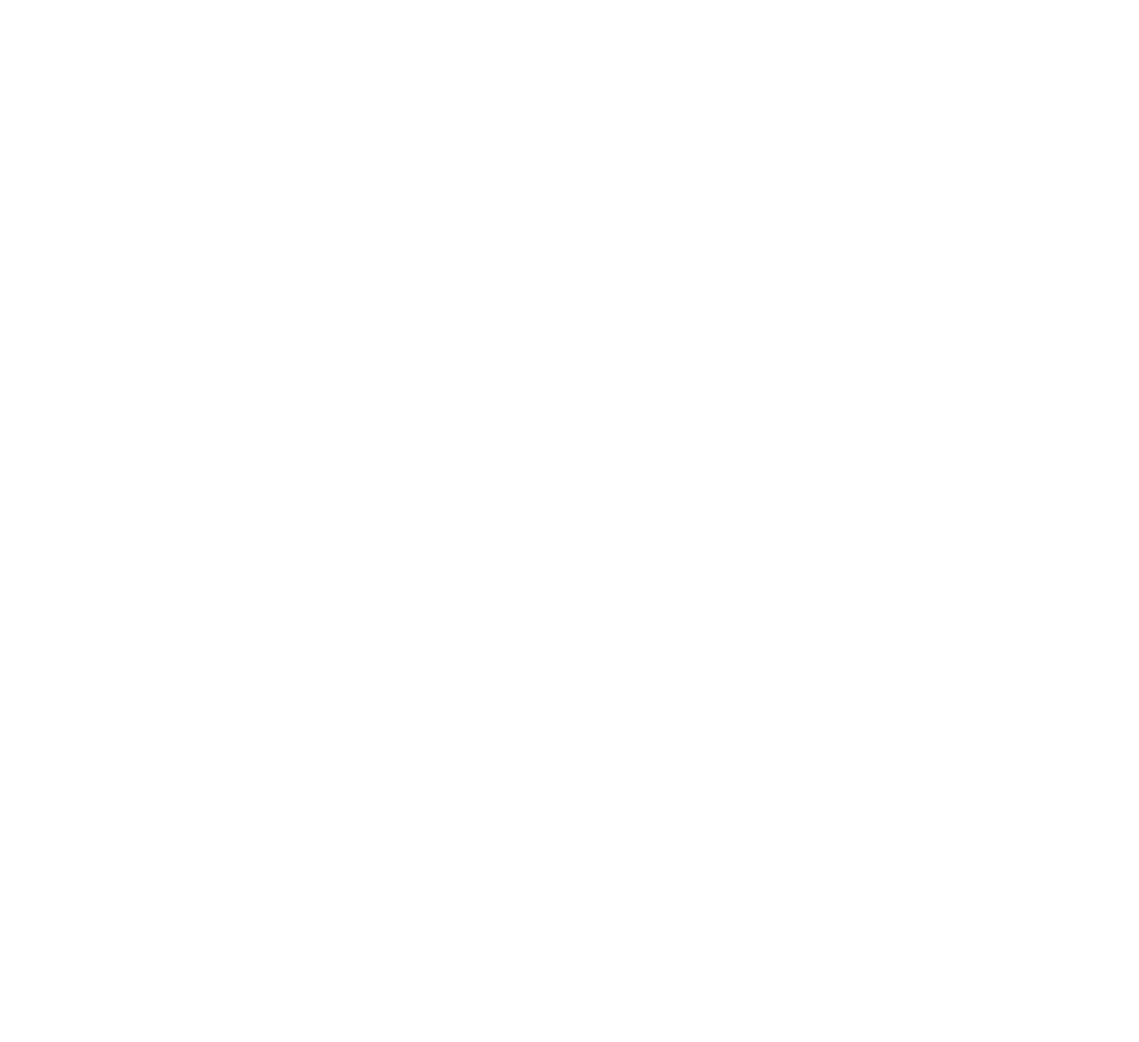
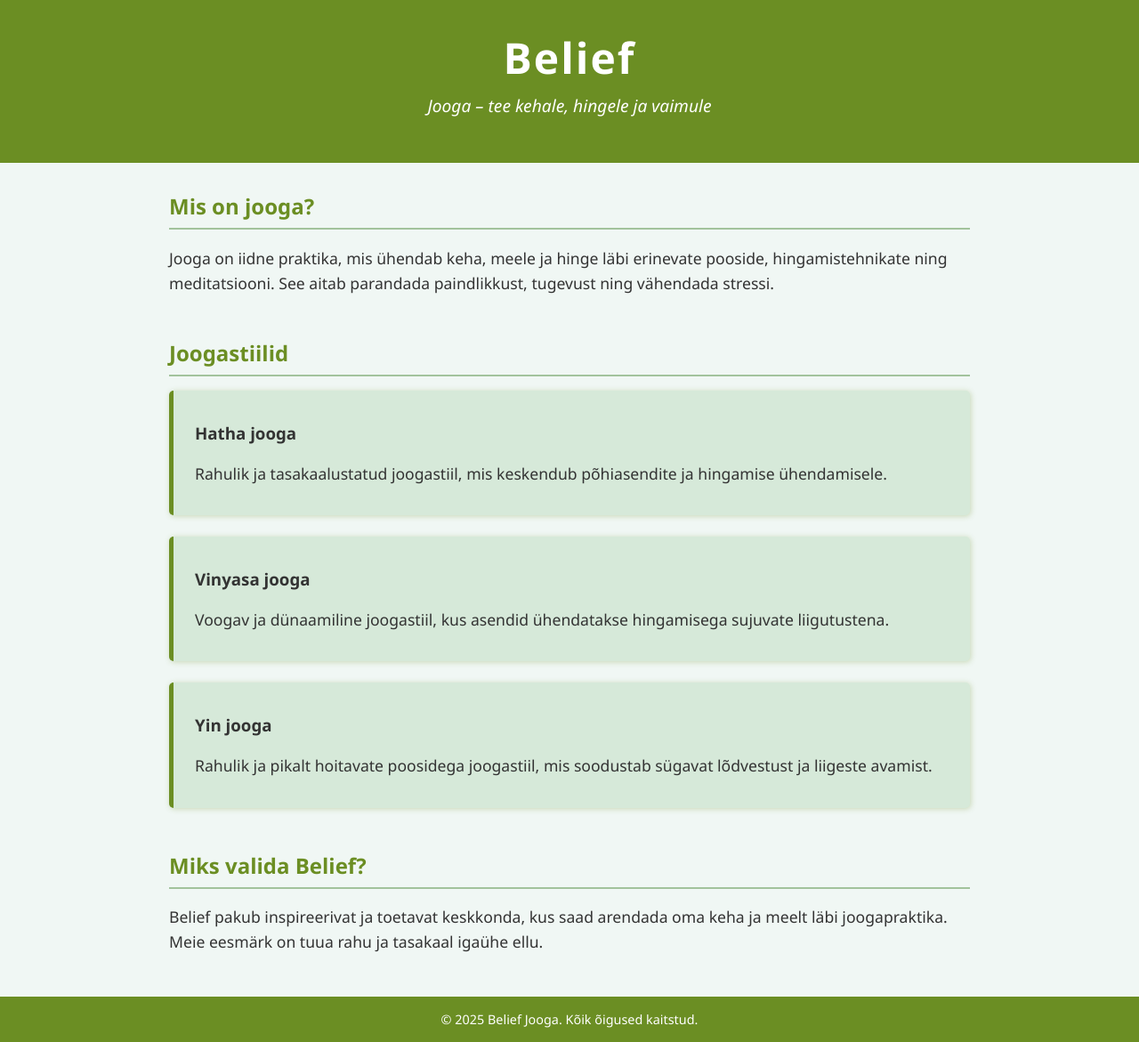
Before and after one commit to kermoblock/kermoblock.github.io, a plain HTML site: page projekt2.html in a window 1280 px wide. Shown: the whole page at 89% size. Before the commit the page ends 800 px from the top, so only its background shows below. Drawn offline with Linux system fonts and the light colour scheme.

Commit message:
veebileht

```diff
--- a/projekt2.html
+++ b/projekt2.html
@@ -0,0 +1,127 @@
+<!DOCTYPE html>
+<html lang="et">
+<head>
+    <meta charset="UTF-8" />
+    <meta name="viewport" content="width=device-width, initial-scale=1" />
+    <title>Belief - Jooga</title>
+    <style>
+        /* Põhiline stiil */
+        body {
+            font-family: 'Segoe UI', Tahoma, Geneva, Verdana, sans-serif;
+            margin: 0;
+            background: #f0f7f4;
+            color: #333;
+        }
+
+        header {
+            background-color: #6b8e23;
+            color: white;
+            padding: 2rem 1rem;
+            text-align: center;
+        }
+
+        header h1 {
+            margin: 0;
+            font-size: 3rem;
+            letter-spacing: 2px;
+        }
+
+        header p {
+            font-style: italic;
+            margin-top: 0.5rem;
+            font-size: 1.2rem;
+        }
+
+        main {
+            max-width: 900px;
+            margin: 2rem auto;
+            padding: 0 1rem;
+        }
+
+        section {
+            margin-bottom: 3rem;
+        }
+
+        section h2 {
+            color: #6b8e23;
+            border-bottom: 2px solid #a2c39c;
+            padding-bottom: 0.5rem;
+            margin-bottom: 1rem;
+        }
+
+        section p {
+            line-height: 1.6;
+            font-size: 1.1rem;
+        }
+
+        /* Joogastiilide kastid */
+        .yoga-style {
+            background-color: #d6e9d9;
+            border-left: 5px solid #6b8e23;
+            padding: 1rem 1.5rem;
+            margin-bottom: 1.5rem;
+            border-radius: 5px;
+            box-shadow: 1px 1px 6px rgba(107, 142, 35, 0.3);
+        }
+
+        footer {
+            background-color: #6b8e23;
+            color: white;
+            text-align: center;
+            padding: 1rem 0;
+            font-size: 0.9rem;
+        }
+
+        /* Responsive */
+        @media (max-width: 600px) {
+            header h1 {
+                font-size: 2.2rem;
+            }
+
+            main {
+                padding: 0 0.5rem;
+            }
+        }
+    </style>
+</head>
+<body>
+    <header>
+        <h1>Belief</h1>
+        <p>Jooga – tee kehale, hingele ja vaimule</p>
+    </header>
+
+    <main>
+        <section>
+            <h2>Mis on jooga?</h2>
+            <p>Jooga on iidne praktika, mis ühendab keha, meele ja hinge läbi erinevate pooside, hingamistehnikate ning meditatsiooni. See aitab parandada paindlikkust, tugevust ning vähendada stressi.</p>
+        </section>
+
+        <section>
+            <h2>Joogastiilid</h2>
+            <div class="yoga-style">
+                <h3>Hatha jooga</h3>
+                <p>Rahulik ja tasakaalustatud joogastiil, mis keskendub põhiasendite ja hingamise ühendamisele.</p>
+            </div>
+
+            <div class="yoga-style">
+                <h3>Vinyasa jooga</h3>
+                <p>Voogav ja dünaamiline joogastiil, kus asendid ühendatakse hingamisega sujuvate liigutustena.</p>
+            </div>
+
+            <div class="yoga-style">
+                <h3>Yin jooga</h3>
+                <p>Rahulik ja pikalt hoitavate poosidega joogastiil, mis soodustab sügavat lõdvestust ja liigeste avamist.</p>
+            </div>
+        </section>
+
+        <section>
+            <h2>Miks valida Belief?</h2>
+            <p>Belief pakub inspireerivat ja toetavat keskkonda, kus saad arendada oma keha ja meelt läbi joogapraktika. Meie eesmärk on tuua rahu ja tasakaal igaühe ellu.</p>
+        </section>
+    </main>
+
+    <footer>
+        &copy; 2025 Belief Jooga. Kõik õigused kaitstud.
+    </footer>
+</body>
+</html>
```
Also changed, not shown: index.html (+1 -1 lines).
